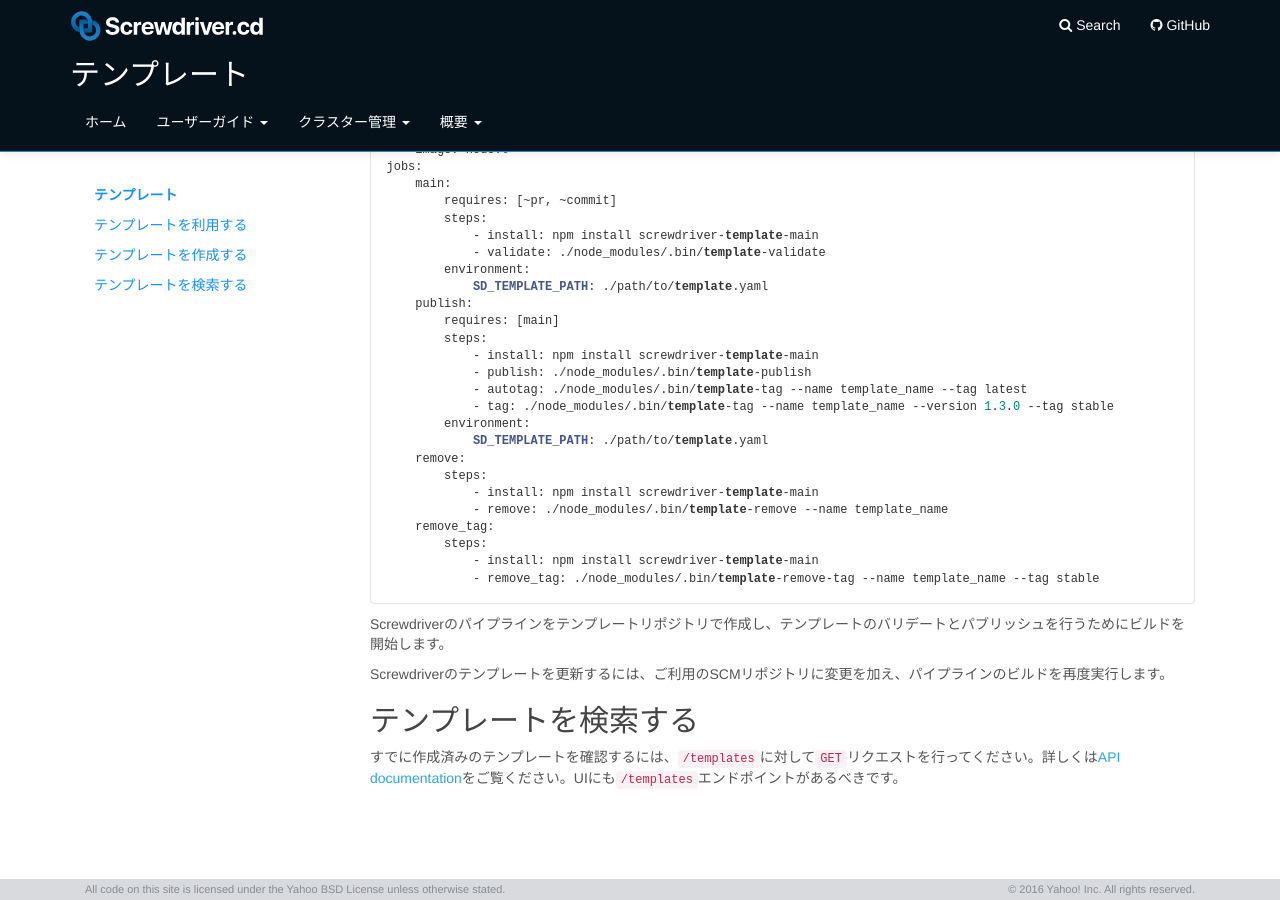
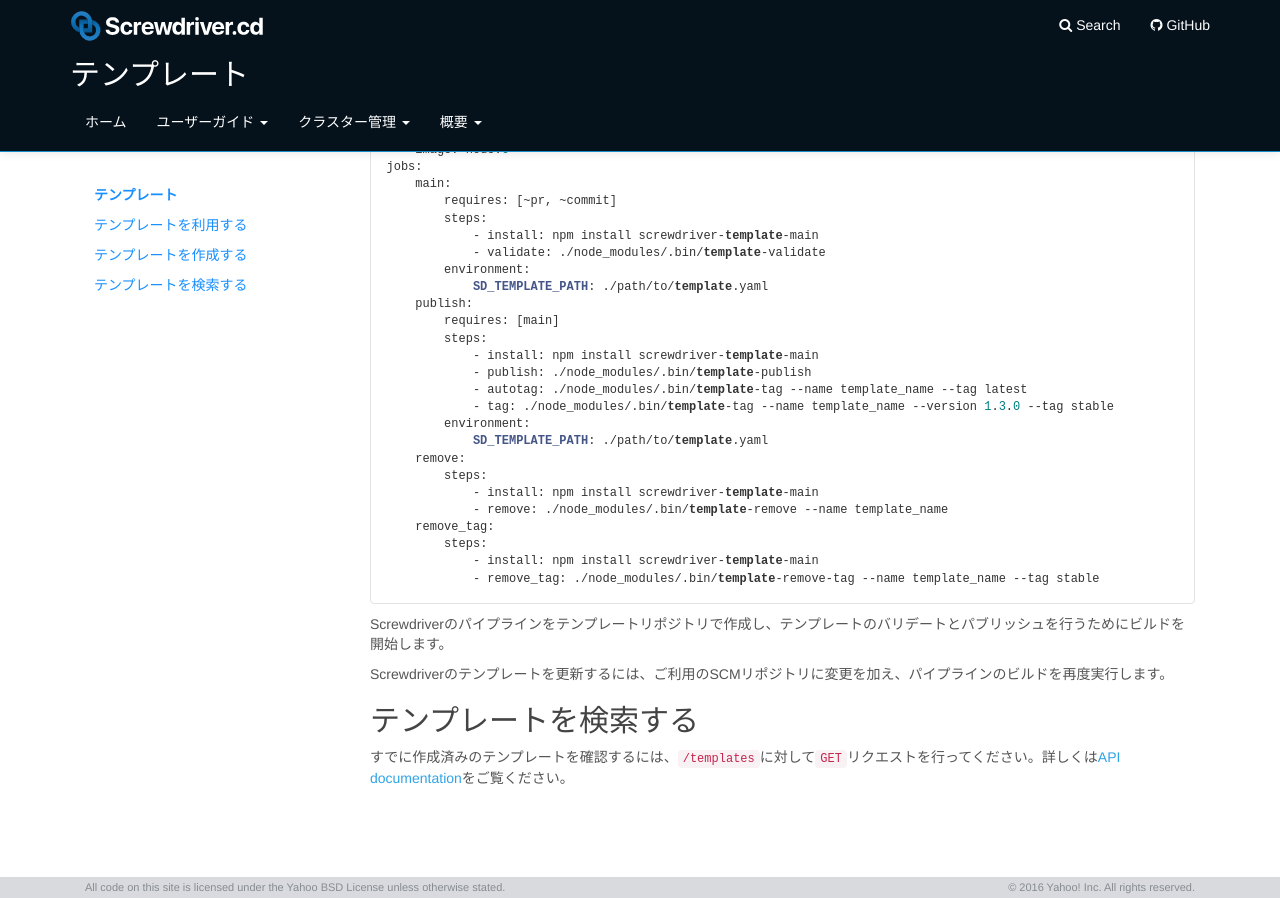
Before and after one commit to screwdriver-cd/guide, a Jekyll site: the page built from docs/ja/user-guide/templates.md, in a window 1280 px wide and 900 px high, scrolled down 2120 px. Built offline with Jekyll 4.4.1, drawn with Linux system fonts in a browser that asks for light colours.

Commit message:
Translate templates.md via GitLocalize

```diff
--- a/docs/ja/user-guide/templates.md
+++ b/docs/ja/user-guide/templates.md
@@ -161,4 +161,4 @@ Screwdriverのテンプレートを更新するには、ご利用のSCMリポジ
 
 ## テンプレートを検索する
 
-すでに作成済みのテンプレートを確認するには、`/templates`に対して`GET`リクエストを行ってください。詳しくは[API documentation](./api)をご覧ください。UIにも`/templates`エンドポイントがあるべきです。
+すでに作成済みのテンプレートを確認するには、`/templates`に対して`GET`リクエストを行ってください。詳しくは[API documentation](./api)をご覧ください。
```
